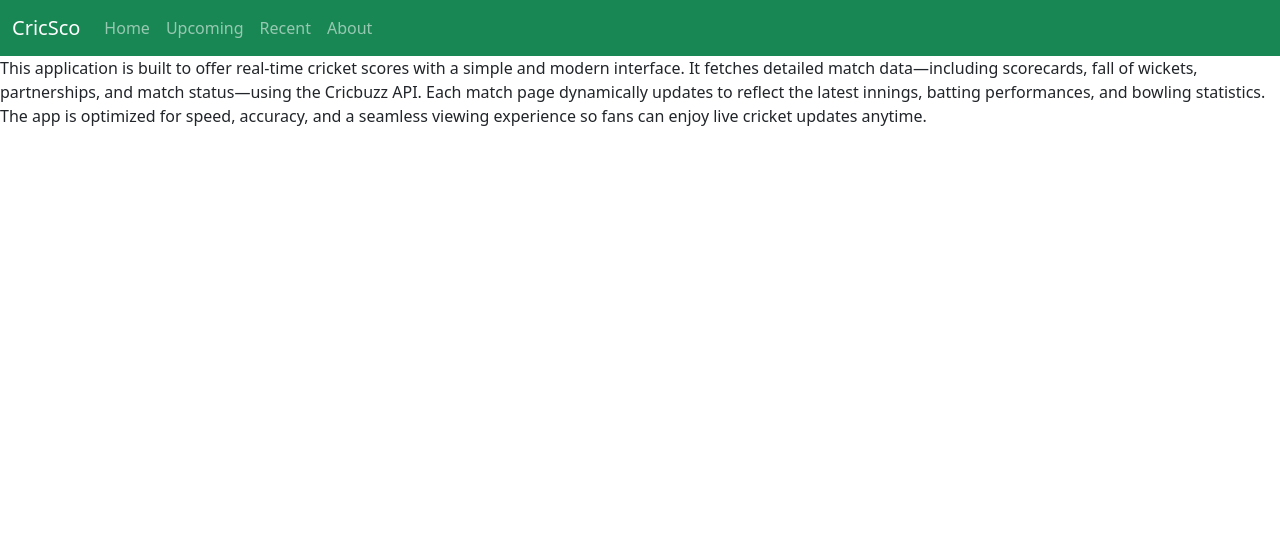
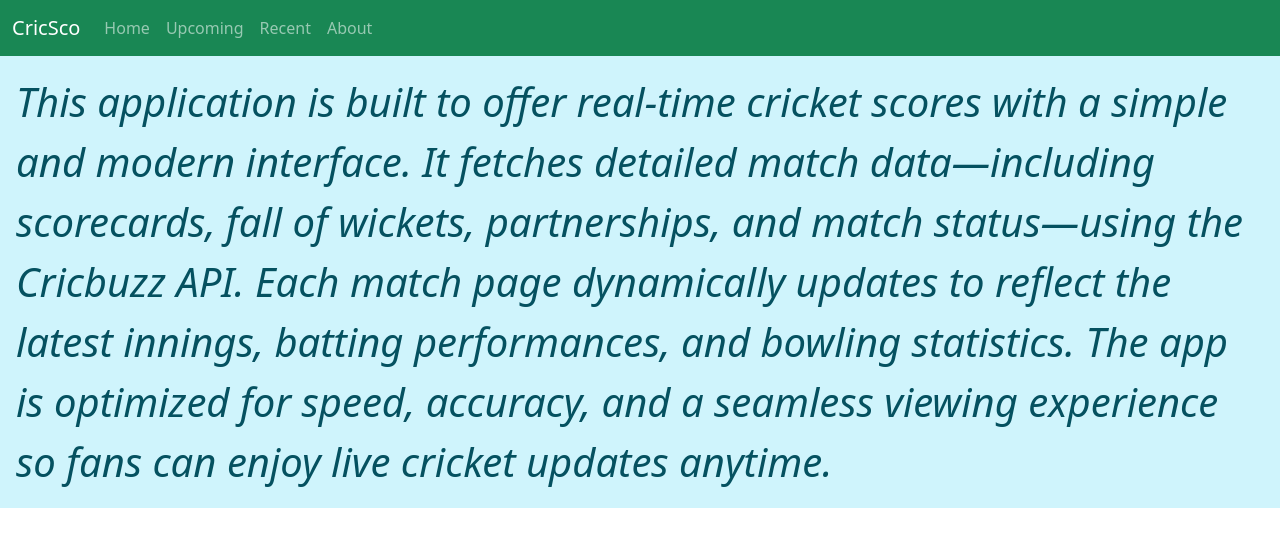
Before and after one commit to VANSHPAR/react--LiveCricketScore-app, a React (Create React App) app: page /about in a window 1280 px wide. Shown: the top 546 px of the page. Built offline with nearby package versions, Linux system fonts and the light colour scheme.

Commit message:
Final commit

```diff
--- a/public/index.html
+++ b/public/index.html
@@ -2,7 +2,7 @@
 <html lang="en">
   <head>
     <meta charset="utf-8" />
-    <link rel="icon" href="%PUBLIC_URL%/favicon.ico" />
+    <link rel="icon" href="%PUBLIC_URL%/download1.jpg" />
     <meta name="viewport" content="width=device-width, initial-scale=1" />
     <meta name="theme-color" content="#000000" />
     <meta
@@ -26,7 +26,7 @@
     -->
       <link href="https://cdn.jsdelivr.net/npm/bootstrap@5.3.8/dist/css/bootstrap.min.css" rel="stylesheet" integrity="sha384-sRIl4kxILFvY47J16cr9ZwB07vP4J8+LH7qKQnuqkuIAvNWLzeN8tE5YBujZqJLB" crossorigin="anonymous">
 
-    <title>CricSco - Get cricket score  for free! </title>
+    <title>CricSco - Get cricket score for free! </title>
   </head>
   <body>
     <noscript>You need to enable JavaScript to run this app.</noscript>
--- a/src/components/About.js
+++ b/src/components/About.js
@@ -1,10 +1,17 @@
 import React from 'react'
 
 export default function About() {
+  const divstyle={
+       fontStyle:"italic",
+       fontWidth:"bolder",
+       fontSize:"40px"
+  }
   return (
-    <div>
 
-        <p>This application is built to offer real-time cricket scores with a simple and modern interface. It fetches detailed match data—including scorecards, fall of wickets, partnerships, and match status—using the Cricbuzz API. Each match page dynamically updates to reflect the latest innings, batting performances, and bowling statistics. The app is optimized for speed, accuracy, and a seamless viewing experience so fans can enjoy live cricket updates anytime.</p>
+    <div style={divstyle}>
+
+        <div class="p-3 mb-2 bg-info-subtle text-info-emphasis">This application is built to offer real-time cricket scores with a simple and modern interface. It fetches detailed match data—including scorecards, fall of wickets, partnerships, and match status—using the Cricbuzz API. Each match page dynamically updates to reflect the latest innings, batting performances, and bowling statistics. The app is optimized for speed, accuracy, and a seamless viewing experience so fans can enjoy live cricket updates anytime.</div>
+
     </div>
   )
 }
--- a/src/components/ScoreCard.js
+++ b/src/components/ScoreCard.js
@@ -9,7 +9,7 @@ const ScoreCard = (props)=> {
 
 
      let {name,r1,w1,o1,r2,w2,o2,status,id,team1,team2,url1,url2}=props;
-     console.log("scorecard",id)
+    // console.log("scorecard",id)
     return (
       <div className="my-3">
         <div className="card" >
--- a/src/components/Scores.js
+++ b/src/components/Scores.js
@@ -294,7 +294,7 @@ const fetchMatches = async () => {
       {loading && <Spinner/>}
 
           <div className="row">
-          {articles.map((ele) => {
+          {articles?.map((ele) => {
             return (
               <div className="col-md-3" matchid={ele.seriesMatches[0]?.seriesAdWrapper?.matches[0]?.matchInfo?.matchId}>
 
```
Also changed, not shown: public/download1.jpg (added), src/components/download.jpg (added).
